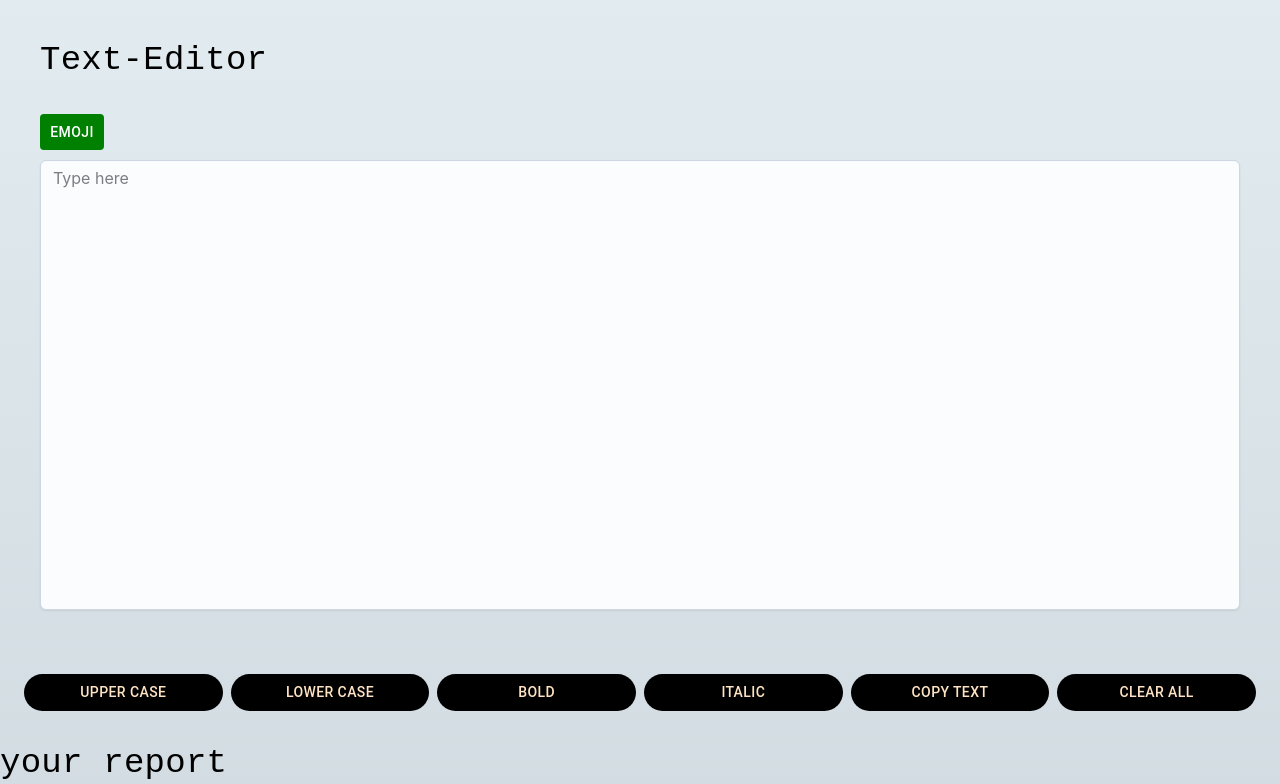
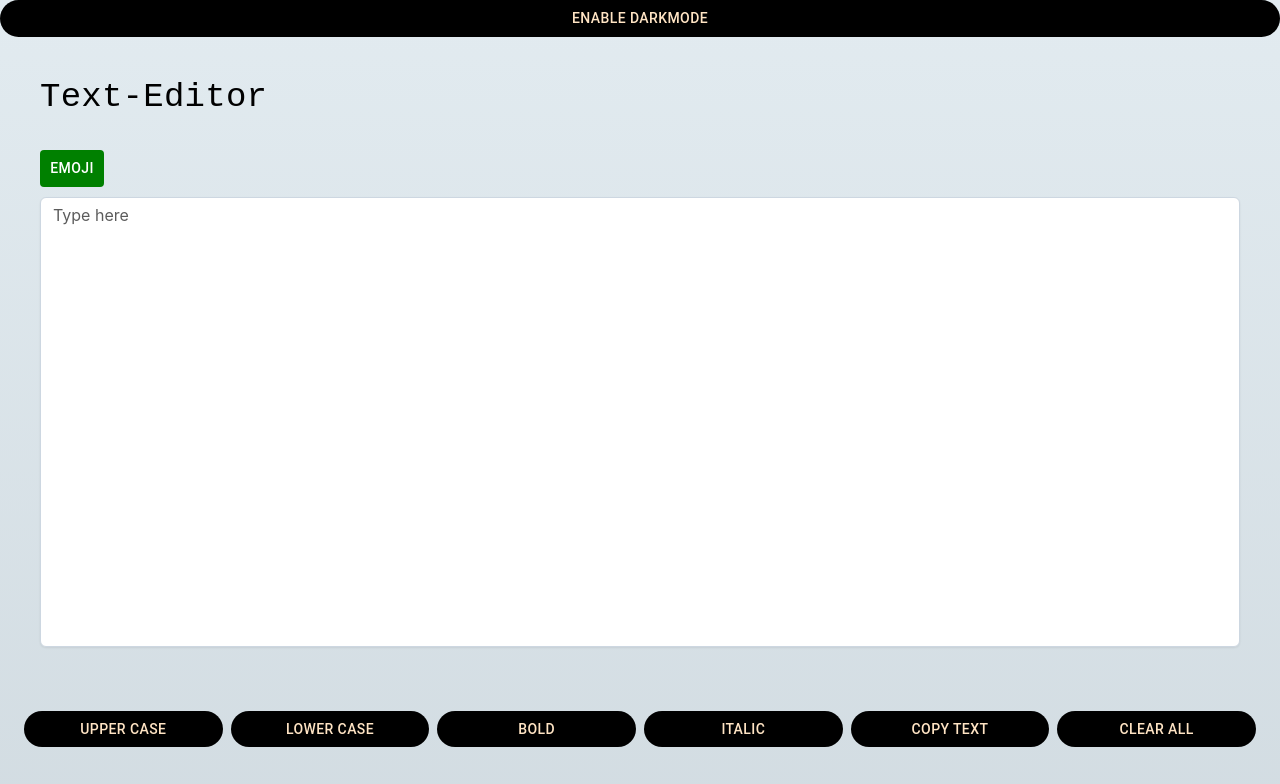
Before and after one commit to Addy-Devil/Text-Wizard, a React (Create React App) app: page / in a window 1280 px wide. Shown: the top 784 px of the page. Built offline with nearby package versions, Linux system fonts and the light colour scheme.

Commit message:
please check lines 103 and 102 in textArea.js file

```diff
--- a/src/App.js
+++ b/src/App.js
@@ -1,17 +1,24 @@
 import React from 'react';
 import TextareaRows from './Components/TextArea';
-// import {Grid} from '@mui/material';
-// import MediaCard from './Card';
+//import Switch from '@mui/material/Switch';
+import { useState } from 'react';
+import Button from "@mui/material/Button";
+
+
 
 function App() {
+  const [darkMode,setDarkMode]=useState(false);
+
+  const handleChange=()=>{
+    setDarkMode(true);  }
 
 return (
     <div >
-       < TextareaRows />
-
-
-
-    </div>
+       <Button fullWidth
+        style={{ backgroundColor: "black", color:'bisque' , borderRadius: '50px'}}
+        onClick={handleChange}>enable darkMode</Button>
+       < TextareaRows mode={darkMode} />
+      </div>
   );
 }
 
--- a/src/Components/TextArea.js
+++ b/src/Components/TextArea.js
@@ -15,7 +15,7 @@ import Card from '@mui/material/Card';
 import CardContent from '@mui/material/CardContent';
 
 
-export default function TextareaRows() {
+export default function TextareaRows(props) {
   const [btext, setBtext] = useState("");
   const [color, setColor] = useState(" black");
   const [content, setContent] = useState(null);
@@ -23,6 +23,8 @@ export default function TextareaRows() {
   const [boldt, setBoldt] = useState(false);
   const [italicT, setItalicT] = useState(false);
   const [emojiB, setEmojiB] = useState(false);
+
+  console.log(props.mode);
 
 
   const handleEmoji = () => {
@@ -97,11 +99,14 @@ export default function TextareaRows() {
                 />
           <Textarea
             sx={{
+              backgroundColor: props.darkMode === true ? "black" : "white",
+              color:props.darkMode===true ? "white" : "black",
               fontWeight: boldt === true ? "bold" : "normal",
               fontStyle: italicT === true ? "italic" : "normal",
               width: "100%",
               height: "450px",
             }}
+            /*color={props.mode===true? "black" : "white"}*/
             placeholder="Type here"
             value={text}
             onChange={(event) => setText(event.target.value)}
```
